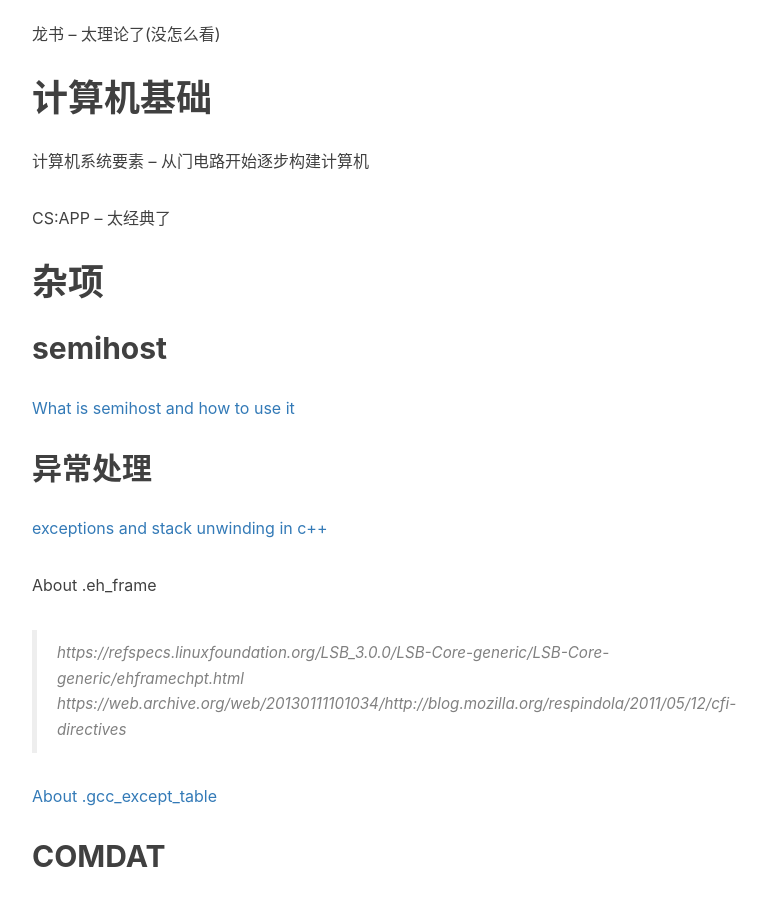
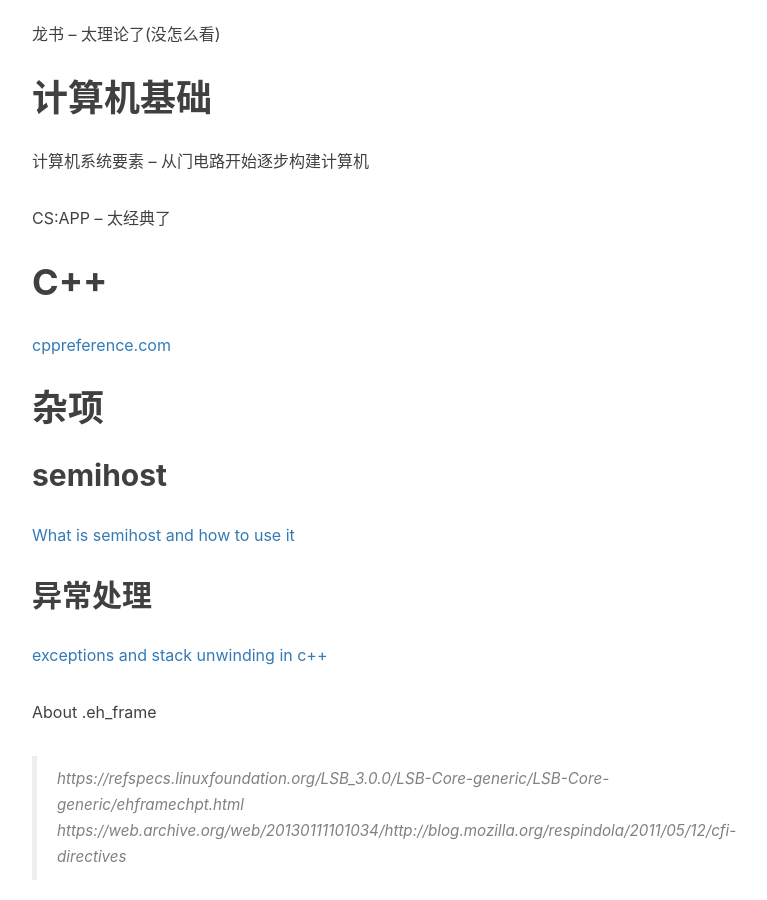
Before and after one commit to andrewW0210/andrewW0210.github.io, a Jekyll site: the page built from _posts/2023-11-17-compiler-documents.md, in a window 1280 px wide and 900 px high, scrolled down 3477 px. Shown: the whole window, without its empty margins (233-1000 px from the left). Built offline with Jekyll 4.4.1, drawn with Linux system fonts in a browser that asks for light colours; nearby versions of some CDN libraries; comment, search, counter and statistics services are not loaded.

Commit message:
[Update] Added cppreference.com

```diff
--- a/_posts/2023-11-17-compiler-documents.md
+++ b/_posts/2023-11-17-compiler-documents.md
@@ -118,6 +118,9 @@ riscv-elf/riscv-abi -- 查询 risc-v elf format、relocations 等等
 
 CS:APP -- 太经典了
 
+# C++
+[cppreference.com](https://en.cppreference.com/w/)
+
 # 杂项
 ## semihost
 [What is semihost and how to use it](https://embeddedinn.com/articles/tutorial/understanding-riscv-semihosting/)
@@ -133,7 +136,6 @@ About .eh_frame
 [About .gcc_except_table](https://martin.uy/blog/understanding-the-gcc_except_table-section-in-elf-binaries-gcc/)
 
 
-
 ## COMDAT
 [what is comdat](https://tianshilei.me/comdat-in-llvm/)
 
```
